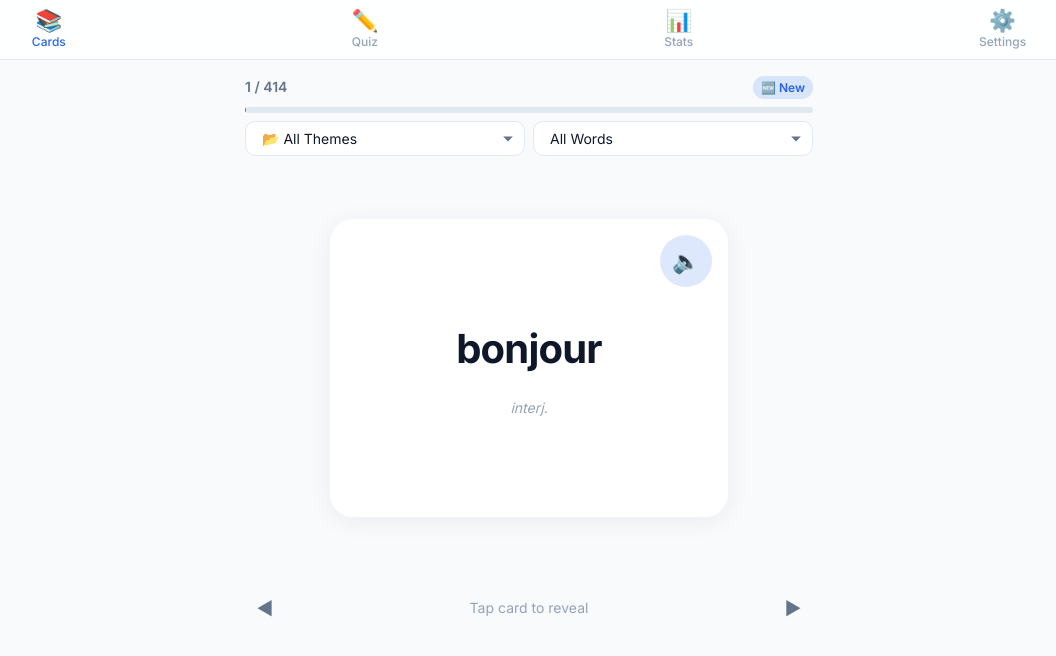
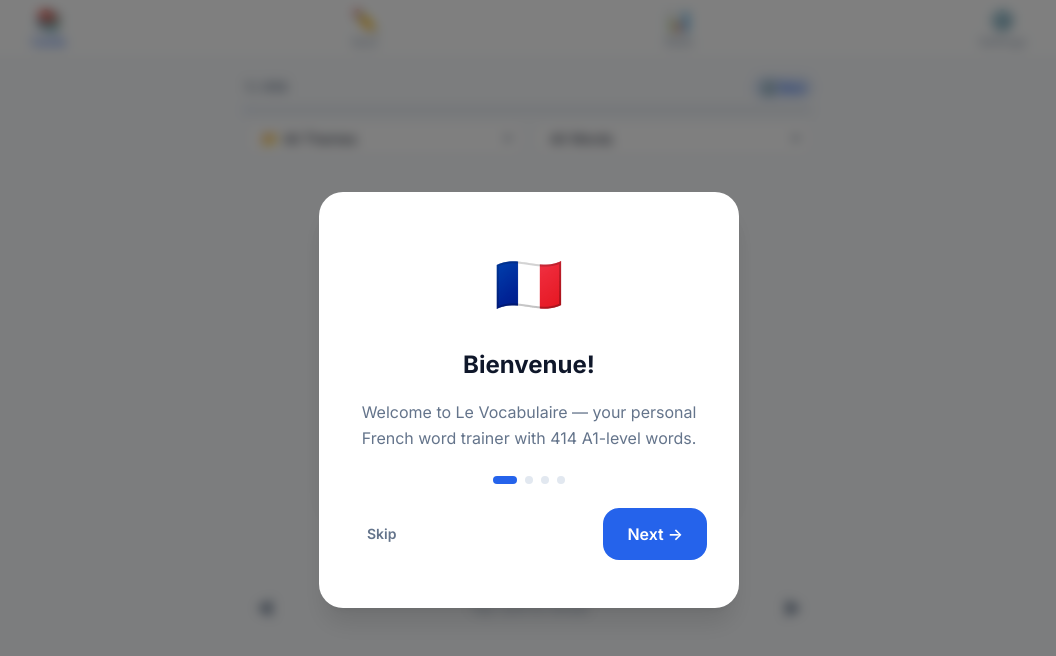
Before and after one commit to LegionC/FrenchWord, a Vue app: page / in a window 1280 px wide. Shown: the top 656 px of the page, without its empty margins (111-1167 px from the left). Built offline with nearby package versions, Linux system fonts and the light colour scheme.

Commit message:
feat: P4 polish — onboarding overlay, title update, production build
- OnboardingOverlay with 4-step walkthrough (persisted in localStorage)
- Browser title: Le Vocabulaire
- Production build verified: 54KB JS + 4KB CSS (gzipped)

```diff
--- a/index.html
+++ b/index.html
@@ -1,10 +1,10 @@
 <!DOCTYPE html>
-<html lang="">
+<html lang="en">
   <head>
     <meta charset="UTF-8">
     <link rel="icon" href="/favicon.ico">
     <meta name="viewport" content="width=device-width, initial-scale=1.0">
-    <title>Vite App</title>
+    <title>Le Vocabulaire</title>
   </head>
   <body>
     <div id="app"></div>
--- a/src/App.vue
+++ b/src/App.vue
@@ -5,6 +5,7 @@ import FlashCard from '@/components/FlashCard.vue'
 import QuizMode from '@/components/QuizMode.vue'
 import StatsPanel from '@/components/StatsPanel.vue'
 import SettingsPanel from '@/components/SettingsPanel.vue'
+import OnboardingOverlay from '@/components/OnboardingOverlay.vue'
 
 const store = useWordStore()
 
@@ -17,6 +18,14 @@ const tabs = [
 
 const activeTab = ref('cards')
 
+// Onboarding — show once, then remember
+const onboardingDone = ref(!!localStorage.getItem('lv_onboarding_done'))
+
+function dismissOnboarding() {
+  onboardingDone.value = true
+  try { localStorage.setItem('lv_onboarding_done', '1') } catch {}
+}
+
 const storageWarningDismissed = ref(false)
 const showStorageWarning = computed(
   () => !store.storageAvailable && !storageWarningDismissed.value
@@ -24,6 +33,9 @@ const showStorageWarning = computed(
 </script>
 
 <template>
+  <!-- Onboarding -->
+  <OnboardingOverlay v-if="!onboardingDone" @dismiss="dismissOnboarding" />
+
   <div class="app-main">
     <transition name="fade" mode="out-in">
       <FlashCard v-if="activeTab === 'cards'" key="cards" />
@@ -58,29 +70,3 @@ const showStorageWarning = computed(
     </div>
   </transition>
 </template>
-
-<style scoped>
-.placeholder-view {
-  display: flex;
-  flex-direction: column;
-  align-items: center;
-  justify-content: center;
-  min-height: 60vh;
-  gap: var(--s-md);
-  color: var(--c-text-secondary);
-}
-
-.placeholder-icon {
-  font-size: 3rem;
-}
-
-.placeholder-view h2 {
-  font-size: var(--fs-2xl);
-  font-weight: 700;
-  color: var(--c-text);
-}
-
-.placeholder-view p {
-  font-size: var(--fs-base);
-}
-</style>
--- /dev/null
+++ b/src/components/OnboardingOverlay.vue
@@ -0,0 +1,152 @@
+<script setup>
+import { ref } from 'vue'
+
+const emit = defineEmits(['dismiss'])
+
+const step = ref(0)
+
+const steps = [
+  {
+    emoji: '🇫🇷',
+    title: 'Bienvenue!',
+    text: 'Welcome to Le Vocabulaire — your personal French word trainer with 414 A1-level words.'
+  },
+  {
+    emoji: '📚',
+    title: 'Learn with Cards',
+    text: 'Flip cards to learn French words. Tap ✓ Got it or ✗ Forgot to track your progress. Master a word by getting it right 3 times in a row.'
+  },
+  {
+    emoji: '✏️',
+    title: 'Test with Quizzes',
+    text: 'Challenge yourself with multiple choice and spelling quizzes. Use the accent keyboard for special French characters.'
+  },
+  {
+    emoji: '📊',
+    title: 'Track Your Progress',
+    text: 'All progress is saved in your browser. Check the Stats tab to see how you\'re doing across themes.'
+  }
+]
+
+function next() {
+  if (step.value < steps.length - 1) {
+    step.value++
+  } else {
+    emit('dismiss')
+  }
+}
+
+function skip() {
+  emit('dismiss')
+}
+</script>
+
+<template>
+  <div class="onboarding-overlay" @click.self="skip">
+    <div class="onboarding-card">
+      <transition name="slide-up" mode="out-in">
+        <div :key="step" class="onboarding-content">
+          <span class="onboarding-emoji">{{ steps[step].emoji }}</span>
+          <h2>{{ steps[step].title }}</h2>
+          <p>{{ steps[step].text }}</p>
+        </div>
+      </transition>
+
+      <!-- Dots -->
+      <div class="onboarding-dots">
+        <span
+          v-for="(_, i) in steps"
+          :key="i"
+          class="dot"
+          :class="{ active: i === step, done: i < step }"
+        ></span>
+      </div>
+
+      <div class="onboarding-actions">
+        <button class="btn btn-ghost" @click="skip">Skip</button>
+        <button class="btn btn-primary btn-lg" @click="next">
+          {{ step < steps.length - 1 ? 'Next →' : 'Start Learning 🚀' }}
+        </button>
+      </div>
+    </div>
+  </div>
+</template>
+
+<style scoped>
+.onboarding-overlay {
+  position: fixed;
+  inset: 0;
+  background: rgba(0, 0, 0, 0.5);
+  backdrop-filter: blur(6px);
+  display: flex;
+  align-items: center;
+  justify-content: center;
+  z-index: 500;
+  padding: var(--s-md);
+}
+
+.onboarding-card {
+  background: var(--c-surface);
+  border-radius: var(--r-xl);
+  padding: var(--s-2xl) var(--s-xl);
+  max-width: 420px;
+  width: 100%;
+  box-shadow: var(--shadow-xl);
+  text-align: center;
+}
+
+.onboarding-content {
+  display: flex;
+  flex-direction: column;
+  align-items: center;
+  gap: var(--s-md);
+  min-height: 180px;
+  justify-content: center;
+}
+
+.onboarding-emoji {
+  font-size: 3.5rem;
+}
+
+.onboarding-content h2 {
+  font-size: var(--fs-2xl);
+  font-weight: 700;
+}
+
+.onboarding-content p {
+  font-size: var(--fs-base);
+  color: var(--c-text-secondary);
+  line-height: 1.6;
+}
+
+/* Dots */
+.onboarding-dots {
+  display: flex;
+  justify-content: center;
+  gap: var(--s-sm);
+  margin: var(--s-lg) 0;
+}
+
+.dot {
+  width: 8px;
+  height: 8px;
+  border-radius: var(--r-full);
+  background: var(--c-border);
+  transition: all var(--t-base);
+}
+.dot.active {
+  width: 24px;
+  background: var(--c-primary);
+}
+.dot.done {
+  background: var(--c-primary-light);
+}
+
+/* Actions */
+.onboarding-actions {
+  display: flex;
+  justify-content: space-between;
+  align-items: center;
+  gap: var(--s-md);
+}
+</style>
```
